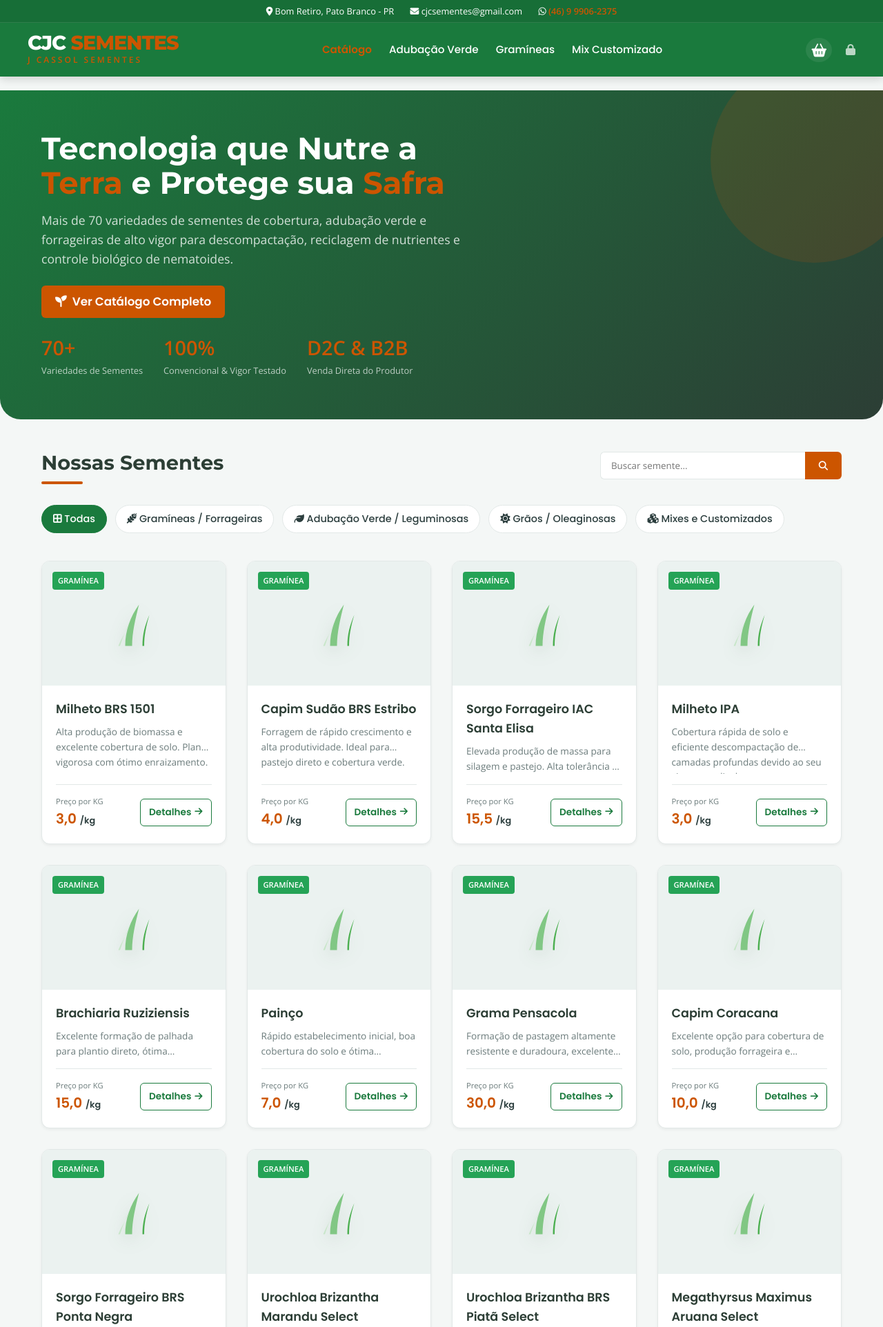
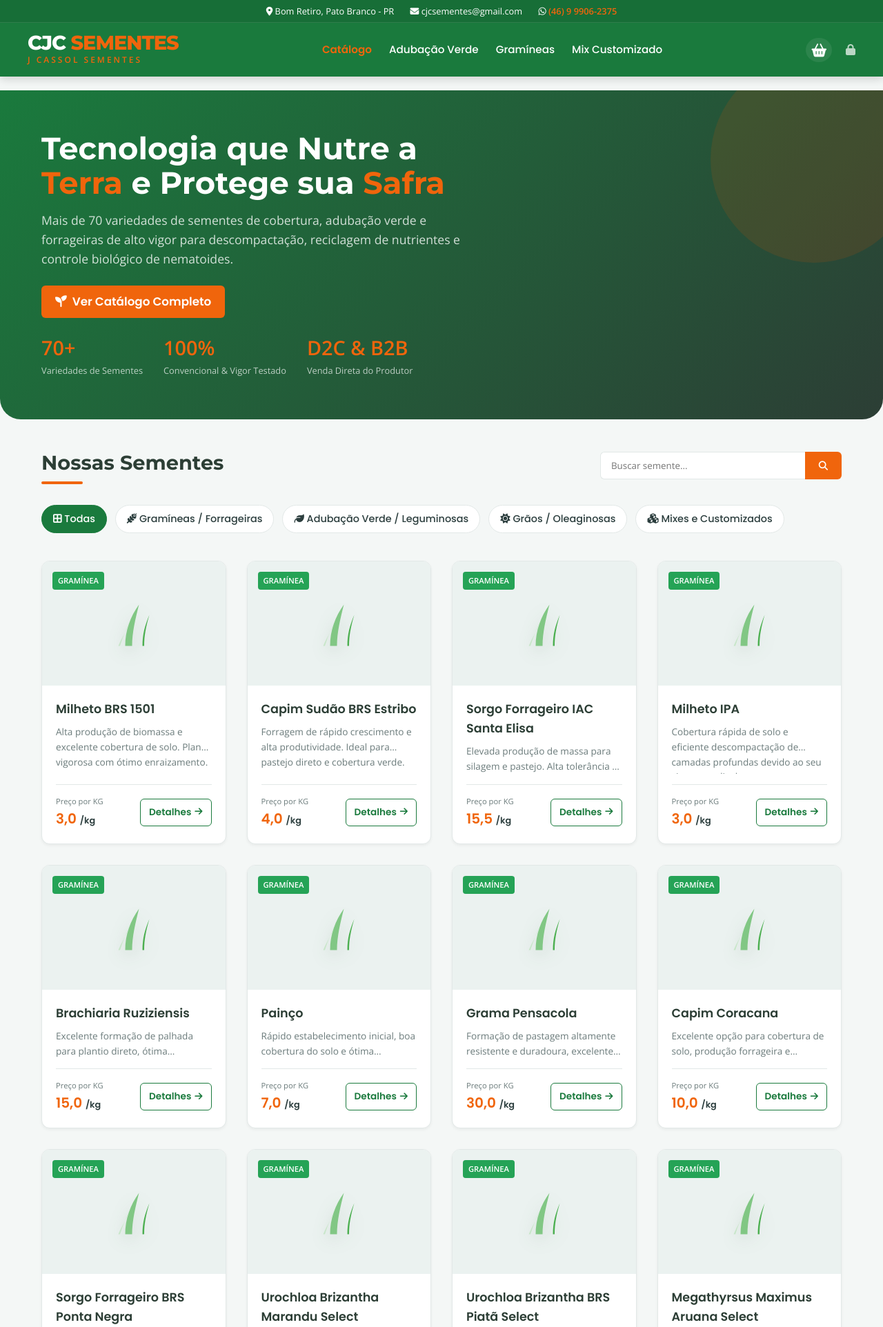
Before and after one commit to cjcsementes-collab/cjc-sementes, a Flask app: page / in a window 1280 px wide. Shown: the top 1924 px of the page at 69% size. Run offline with Flask 3, Linux system fonts and the light colour scheme; data comes from the database, SQL or seed files in the repository.

Commit message:
style: laranja mais vivo - #F0650C para maior contraste com o verde

```diff
--- a/static/css/style.css
+++ b/static/css/style.css
@@ -3,8 +3,8 @@
 
 /* Variáveis do Design System */
 :root {
-    --laranja-brasa: #CC5500;
-    --laranja-brasa-hover: #A34400;
+    --laranja-brasa: #F0650C;
+    --laranja-brasa-hover: #C95208;
     --verde-safra: #1A7A3D;
     --verde-safra-light: #25A356;
     --grafite-titanio: #2C3E35;
```
